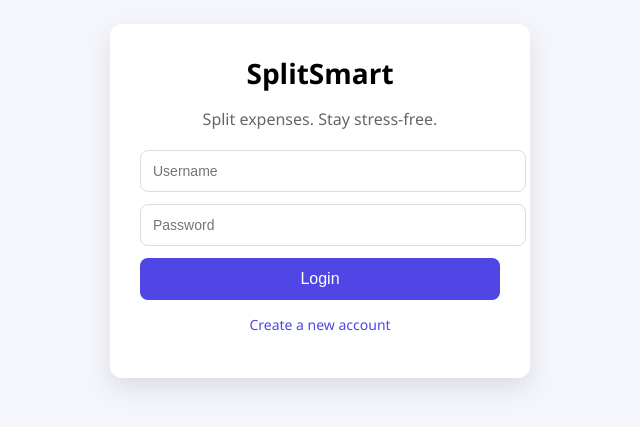
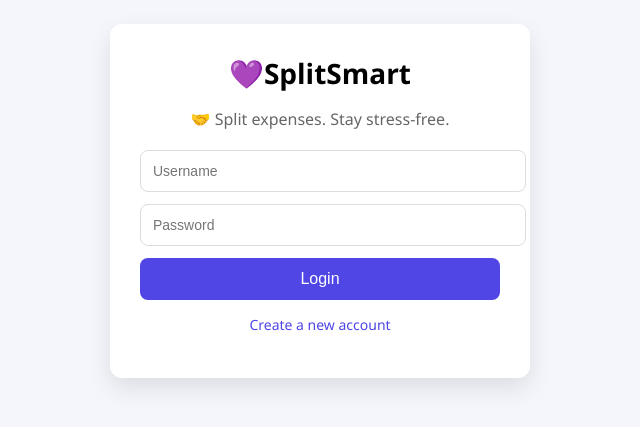
Before and after one commit to ShwetaSalunke1260/SplitSmart, a React (Create React App) app in the folder frontend/: page / in a window 1280 px wide. Shown: the part 199-626 px from the top of the page, without its empty margins (320-960 px from the left). Built offline with nearby package versions, Linux system fonts and the light colour scheme.

Commit message:
changes in login

```diff
--- a/frontend/src/pages/Login.js
+++ b/frontend/src/pages/Login.js
@@ -30,8 +30,8 @@ const Login = () => {
  return (
   <div className="auth-wrapper">
     <div className="auth-card">
-      <h1 className="app-title">SplitSmart</h1>
-      <p className="subtitle">Split expenses. Stay stress-free.</p>
+      <h1 className="app-title">💜SplitSmart</h1>
+      <p className="subtitle">🤝 Split expenses. Stay stress-free.</p>
 
       {error && <p className="error-text">{error}</p>}
 
```
